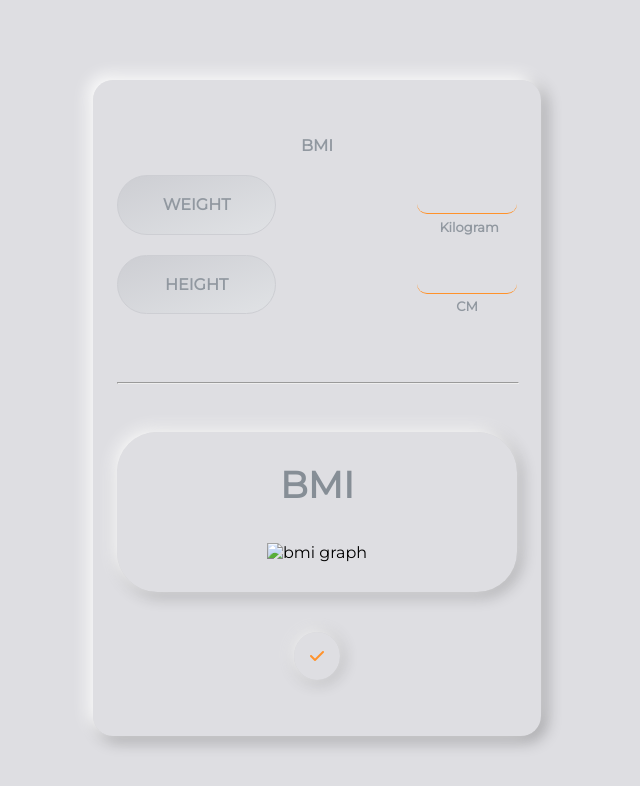
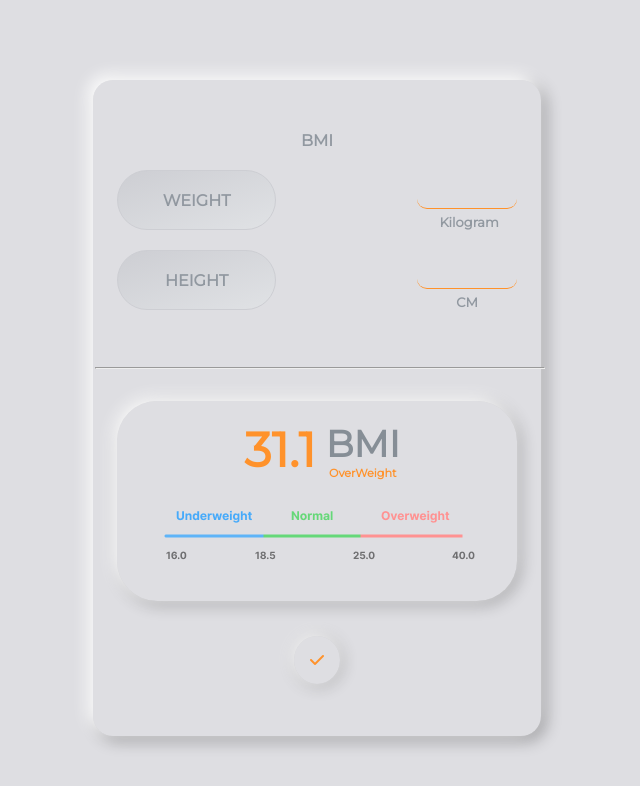
Before and after one commit to suganthan0001/BMI-calculator, a plain HTML site: page index.html in a window 1280 px wide. Shown: the whole page, without its empty margins (323-963 px from the left). Drawn offline with Linux system fonts and the light colour scheme.

Commit message:
final styles

```diff
--- a/index.html
+++ b/index.html
@@ -34,18 +34,21 @@
                 </div>
             </div>
         </div>
-        <hr />
+        <div>
+            <hr/>
+            <hr/>
+        </div>
         <div class="part2">
             <div class="output">
                 <div class="main-output">
                     <div class="inner-main">
-                        <!-- <p id="bmiFinal" class="o m-0">31.1</p> -->
+                        <p id="bmiFinal" class="o m-0">31.1</p>
                         <div class="part2-combine">
                             <p id="bmi" class="dg m-0">BMI</p>
-                            <!-- <p id="overweight" class="o m-0">OverWeight</p> -->
+                            <p id="overweight" class="o m-0">OverWeight</p>
                         </div>
                     </div>
-                    <img src="bmi-image" alt="bmi graph">
+                    <img src="bmi.png" alt="bmi graph">
                 </div>
             </div>
         </div>
--- a/styles.css
+++ b/styles.css
@@ -16,6 +16,7 @@ body{
     border-radius: 20px;
     box-shadow: -0.3em -0.3em 1em white, 0.3em 0.3em 1em rgba(0, 0, 0, 0.3);
     padding: 3em 1.5em;
+    position: relative;
 }
 
 .w-h{
@@ -57,6 +58,9 @@ p{
 }
 hr{
     width: 100%;
+    margin: 0.1em;
+    position: absolute;
+    left: 0;
 }
 .bmi1{
     font-weight: 600;
@@ -67,7 +71,7 @@ hr{
     flex-direction: column;
     align-items: center;
     gap: 4%;
-    padding: 0 5%;
+    padding: 5% 5%;
     height: 10em;
     border-radius: 40px;
     box-shadow: -0.2em -0.2em 1em white, 0.2em 0.2em 1em rgba(0, 0, 0, 0.3);
@@ -137,3 +141,7 @@ i{
     box-shadow: -0.1em -0.1em 1em white, 0.1em 0.1em 1em rgba(0, 0, 0, 0.3);
     margin: 0 auto;
 }
+
+img{
+
+}
```
Also changed, not shown: bmi.png (added).
